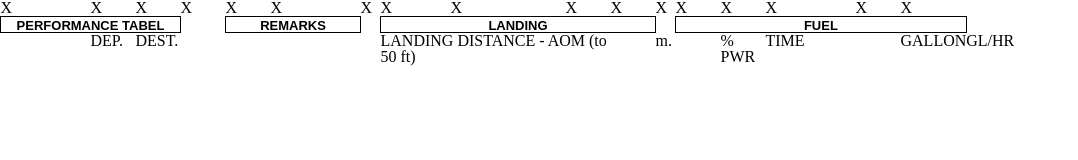
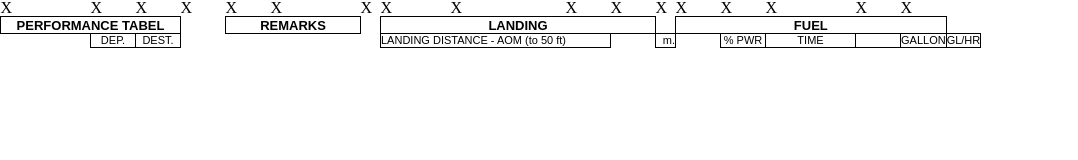
Before and after one commit to marnason/Balance, a plain HTML site: page new.html in a window 1280 px wide. Shown: the whole page, without its empty margins (0-1078 px from the left). Drawn offline with Linux system fonts and the light colour scheme.

Commit message:
Update new.html

```diff
--- a/new.html
+++ b/new.html
@@ -37,6 +37,9 @@
 		}
 		.c {
 			text-align: center;
+		}
+		.r {
+			text-align: right;
 		}
 	</style>
 </head>
@@ -119,54 +122,54 @@
 				<p class="f2">FUEL</p>
 			</td>
 		</tr>
-		<tr>
-			<td class="tr1 td12">
-				<p class="p2 ft1">&nbsp;</p>
+		<tr class="f1">
+			<td>
+				<p>&nbsp;</p>
 			</td>
-			<td class="tr2 td13">
-				<p class="p5 ft2">DEP.</p>
+			<td class="b1 c">
+				<p class="f1">DEP.</p>
 			</td>
-			<td class="tr2 td14">
-				<p class="p6 ft2">DEST.</p>
+			<td class="b1 c">
+				<p class="f1">DEST.</p>
 			</td>
-			<td class="tr3 td15">
-				<p class="p2 ft1">&nbsp;</p>
+			<td>
+				<p>&nbsp;</p>
 			</td>
-			<td class="tr1 td16">
-				<p class="p2 ft1">&nbsp;</p>
+			<td>
+				<p>&nbsp;</p>
 			</td>
-			<td class="tr1 td17">
-				<p class="p2 ft1">&nbsp;</p>
+			<td>
+				<p>&nbsp;</p>
 			</td>
-			<td class="tr3 td18">
-				<p class="p2 ft1">&nbsp;</p>
+			<td>
+				<p>&nbsp;</p>
 			</td>
-			<td class="tr2 td19" colspan="3">
-				<p class="p7 ft2">LANDING DISTANCE - AOM (to 50 ft)</p>
+			<td class="b1" colspan="3">
+				<p class="f1">LANDING DISTANCE - AOM (to 50 ft)</p>
 			</td>
-			<td class="tr2 td20">
-				<p class="p2 ft1">&nbsp;</p>
+			<td>
+				<p>&nbsp;</p>
 			</td>
-			<td class="tr2 td14">
-				<p class="p8 ft2">m.</p>
+			<td class="b1 r">
+				<p class="f1">m.</p>
 			</td>
-			<td class="tr3 td21">
-				<p class="p2 ft1">&nbsp;</p>
+			<td>
+				<p>&nbsp;</p>
 			</td>
-			<td class="tr2 td22">
-				<p class="p9 ft2">% PWR</p>
+			<td class="b1 c">
+				<p class="f1">% PWR</p>
 			</td>
-			<td class="tr2 td23">
-				<p class="p10 ft2">TIME</p>
+			<td class="b1 c">
+				<p class="f1">TIME</p>
 			</td>
-			<td class="tr2 td24">
-				<p class="p2 ft1">&nbsp;</p>
+			<td class="b1">
+				<p>&nbsp;</p>
 			</td>
-			<td class="tr2 td25">
-				<p class="p6 ft3">GALLON</p>
+			<td class="b1 c">
+				<p class="f1">GALLON</p>
 			</td>
-			<td class="tr2 td14">
-				<p class="p11 ft2">GL/HR</p>
+			<td class="b1 c">
+				<p>GL/HR</p>
 			</td>
 		</tr>
 	</table>
```
